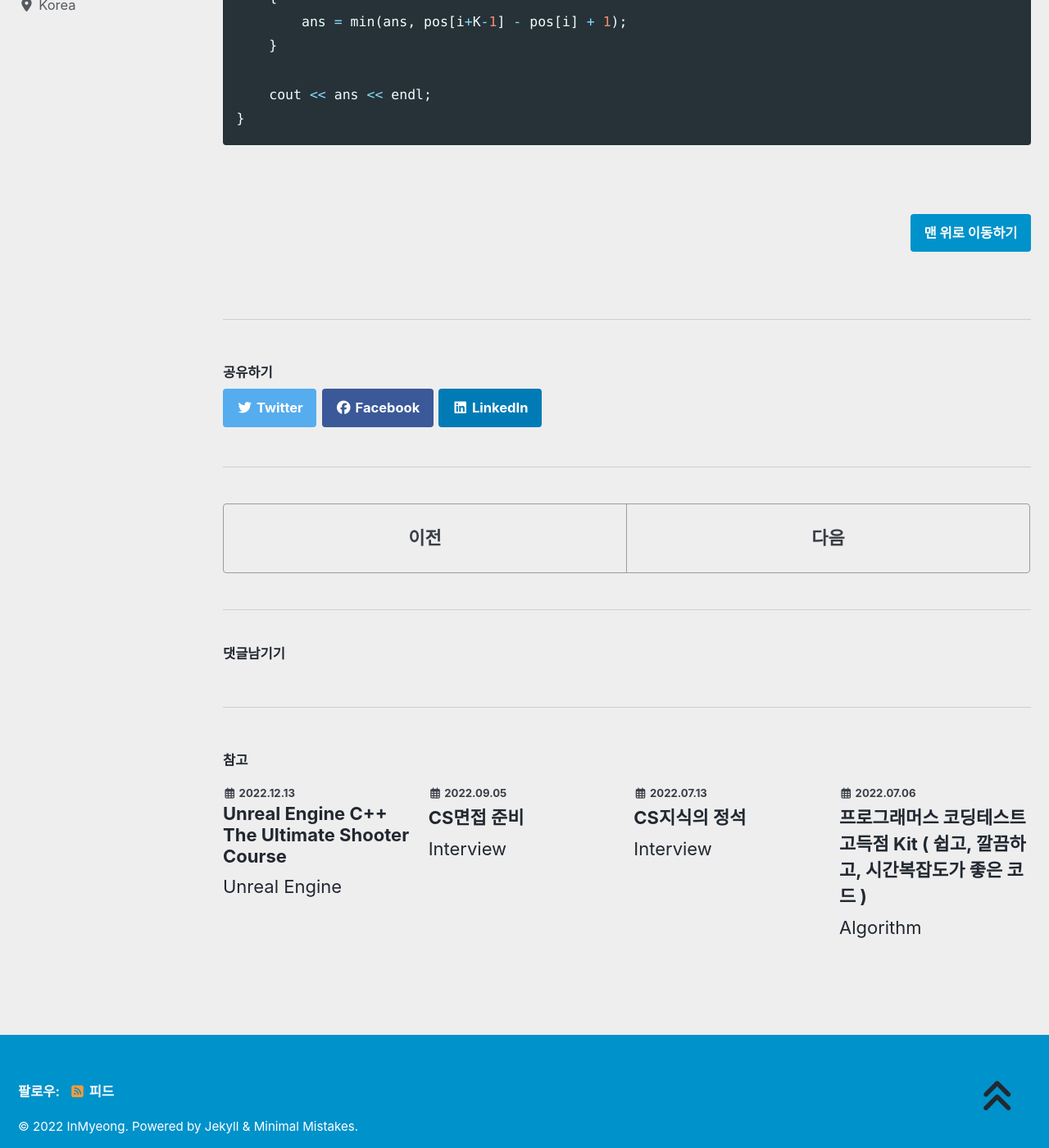
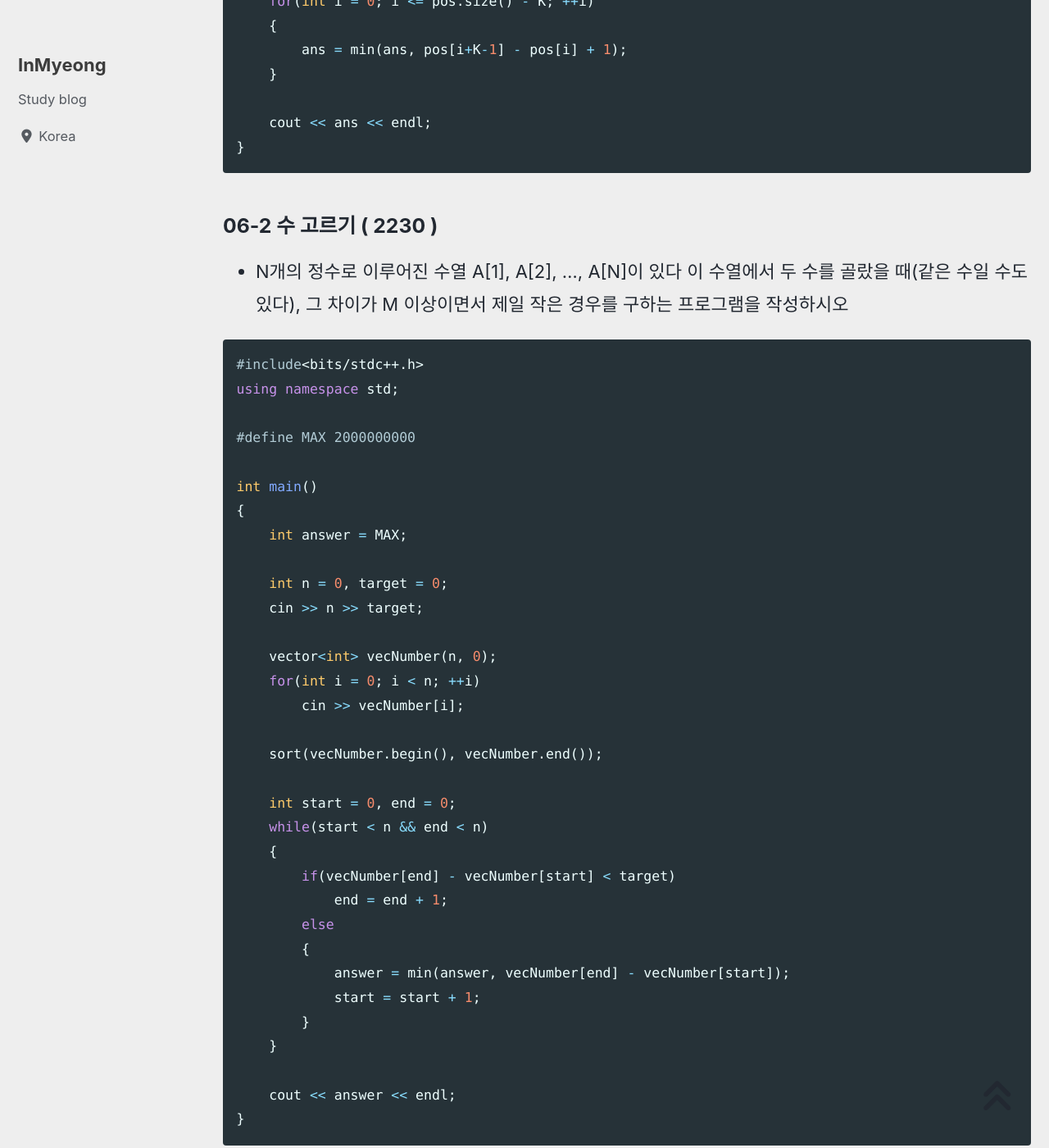
Before and after one commit to devMyeong/devMyeong.github.io, a Jekyll site: the page built from _posts/codingTest/2022-09-25-백준.md, in a window 1280 px wide and 1400 px high, scrolled down 44714 px. Shown: the whole window at 82% size. Built offline with Jekyll 4.4.1, drawn with Linux system fonts in a browser that asks for light colours; cached includes are drawn as plain includes; nearby versions of some CDN libraries; some web fonts are replaced; comment, search, counter and statistics services are not loaded; some of the changed text lies outside the part shown.

Commit message:
Docs : 백준 2230 문제 업데이트

````diff
--- a/_posts/codingTest/2022-09-25-백준.md
+++ b/_posts/codingTest/2022-09-25-백준.md
@@ -1430,6 +1430,44 @@ int main()
 }
 ```
 
+### 06-2 수 고르기 ( 2230 )
+- N개의 정수로 이루어진 수열 A[1], A[2], …, A[N]이 있다 이 수열에서 두 수를 골랐을 때(같은 수일 수도 있다), 그 차이가 M 이상이면서 제일 작은 경우를 구하는 프로그램을 작성하시오
+
+```cpp
+#include<bits/stdc++.h>
+using namespace std;
+
+#define MAX 2000000000
+
+int main()
+{
+    int answer = MAX;
+
+    int n = 0, target = 0;
+    cin >> n >> target;
+
+    vector<int> vecNumber(n, 0);
+    for(int i = 0; i < n; ++i)
+        cin >> vecNumber[i];
+
+    sort(vecNumber.begin(), vecNumber.end());
+
+    int start = 0, end = 0;
+    while(start < n && end < n)
+    {
+        if(vecNumber[end] - vecNumber[start] < target)
+            end = end + 1;
+        else
+        {
+            answer = min(answer, vecNumber[end] - vecNumber[start]);
+            start = start + 1;
+        }
+    }
+
+    cout << answer << endl;
+}
+```
+
 <br>
 
 [맨 위로 이동하기](#){: .btn .btn--primary }{: .align-right}
````
Also changed, not shown: other parts of _posts/codingTest/2022-09-25-백준.md (+1 -1 lines).
